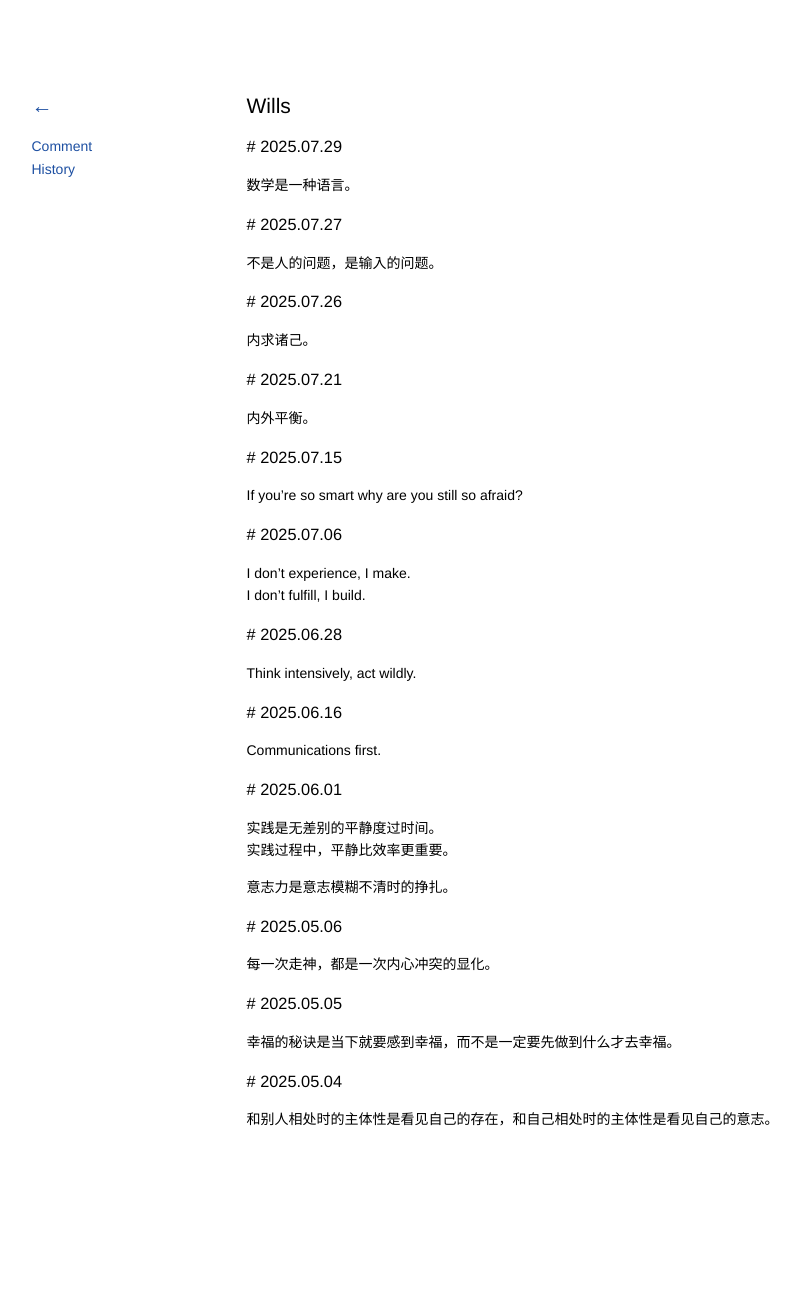
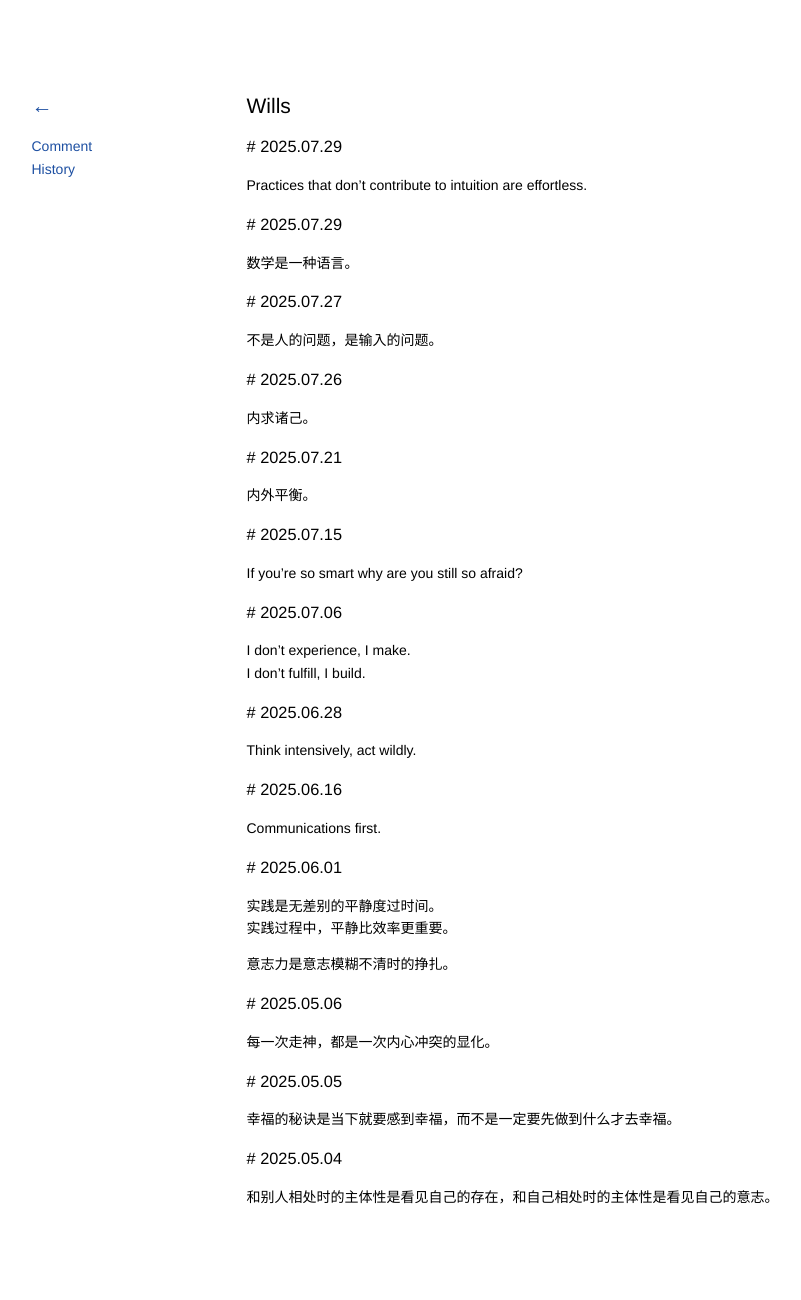
Before and after one commit to kidlj/awei, a Jekyll site: the page built from _wiki/wills.md, in a window 1280 px wide. Shown: the whole page, without its empty margins (101-902 px from the left). Built offline with Jekyll 4.4.1, drawn with Linux system fonts in a browser that asks for light colours; before the commit the page ends 1223 px from its top, so only the background shows below that.

Commit message:
udpate wills

```diff
--- a/_wiki/wills.md
+++ b/_wiki/wills.md
@@ -1,6 +1,10 @@
 ---
 title: Wills
 ---
+
+### 2025.07.29
+
+Practices that don't contribute to intuition are effortless.
 
 ### 2025.07.29
 
```
